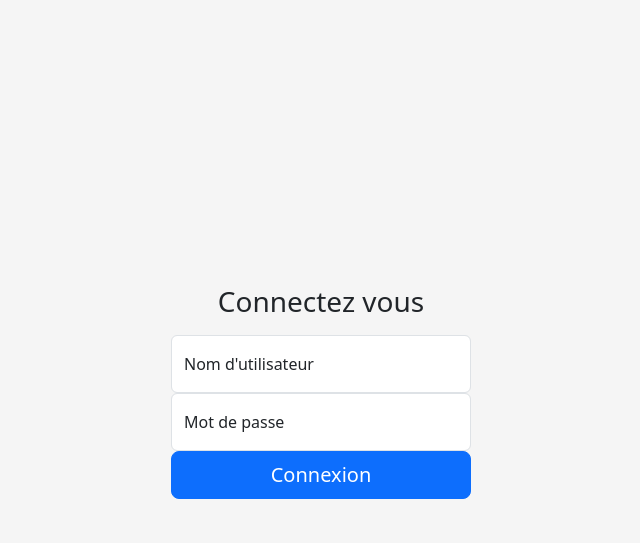
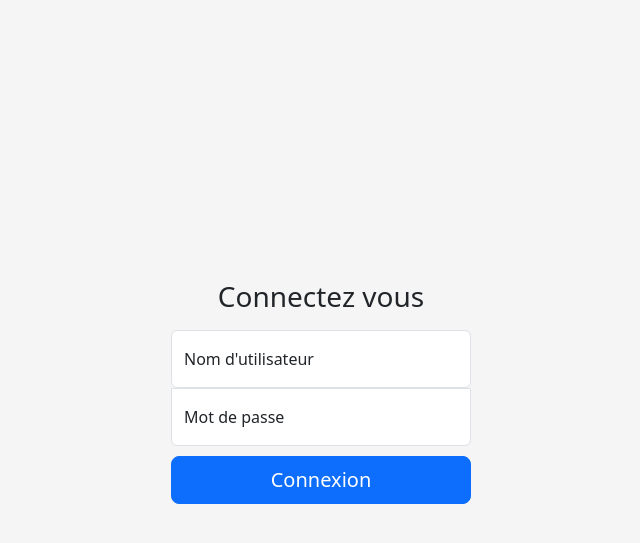
Before and after one commit to syned9/infeco, a Flask app: page /login in a window 1280 px wide. Shown: the top 543 px of the page, without its empty margins (319-959 px from the left). Run offline with Flask 3, Linux system fonts and the light colour scheme; some libraries are stand-ins or nearby versions.

Commit message:
mise en forme page login

```diff
--- a/app/static/css/login.css
+++ b/app/static/css/login.css
@@ -5,6 +5,28 @@ body {
     padding-bottom: 40px;
     background-color: #f5f5f5;
 }
+
+.form-signin {
+  max-width: 330px;
+  padding: 15px;
+}
+
+.form-signin .form-floating:focus-within {
+  z-index: 2;
+}
+
+.form-signin input[type="email"] {
+  margin-bottom: -1px;
+  border-bottom-right-radius: 0;
+  border-bottom-left-radius: 0;
+}
+
+.form-signin input[type="password"] {
+  margin-bottom: 10px;
+  border-top-left-radius: 0;
+  border-top-right-radius: 0;
+}
+
 
 .bd-placeholder-img {
     font-size: 1.125rem;
--- a/app/templates/login.html
+++ b/app/templates/login.html
@@ -9,7 +9,7 @@
         <div class="messages">
             {% include 'messages.html' %}
         </div>
-        <form method="post">
+        <form class="form-floating" method="post">
                 {{ form.hidden_tag()}}
             <h1 class="h3 mb-3 fw-normal">Connectez vous</h1>
 
```
